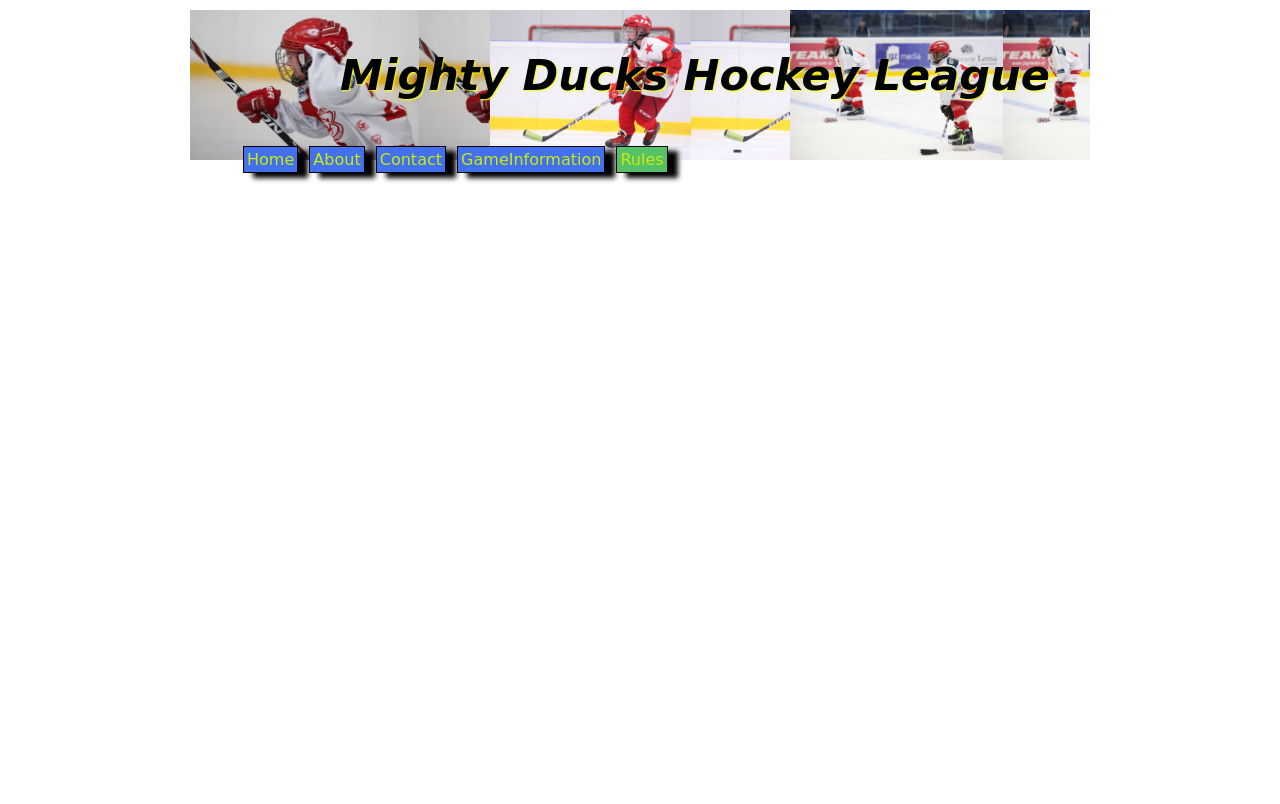
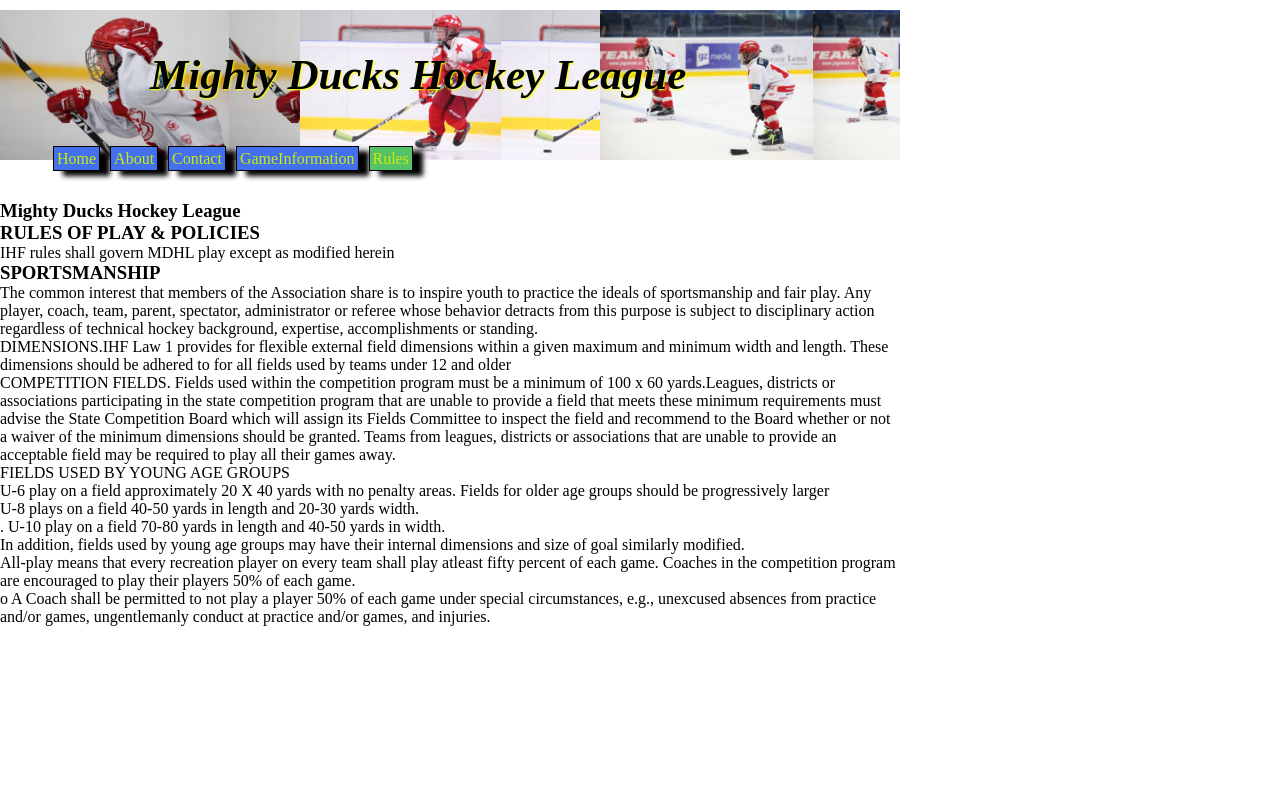
Before and after one commit to smg-code/Task-2--Sebastian-Gelves, a plain HTML site: page Rules.html in a window 1280 px wide. Shown: the top 804 px of the page. Drawn offline with Linux system fonts and the light colour scheme.

Commit message:
preparando la pagina rule, falta los estilos

```diff
--- a/Rules.html
+++ b/Rules.html
@@ -9,7 +9,6 @@
       <link rel="stylesheet" href="stylos/stylepersonal.css">
 </head>
 <body>
-    <div class="contenedor">
     <!--Encabezado -->
     <header>
         <div class="imgbaner1"></div>
@@ -30,13 +29,58 @@
             <img class="imagen1" src="design1_image2.jpg" alt="#">
         </div>
     </header>
+    <section>
+        <div>
+            <h3>Mighty Ducks Hockey League</h3>
+            <h3>RULES OF PLAY & POLICIES</h3>
+            <p>IHF rules shall govern MDHL play except as modified herein</p>
         </div>
- <section>
-    <h2>Mighty Ducks Hockey League
-        RULES OF PLAY & POLICIES
-        IHF rules shall govern MDHL play except as modified herein
-    </h2>
-
+        <div>
+            <h3>SPORTSMANSHIP</h3>
+            <p>
+                The common interest that members of the Association share is to inspire
+                youth to practice the ideals of sportsmanship and fair play. Any player, coach,
+                team, parent, spectator, administrator or referee whose behavior detracts from
+                this purpose is subject to disciplinary action regardless of technical hockey
+                background, expertise, accomplishments or standing.
+            </p>
+        </div>
+        <ol>
+            <li>DIMENSIONS.IHF Law 1 provides for flexible external field dimensions within
+                a given maximum and minimum width and length. These dimensions should be
+                adhered to for all fields used by teams under 12 and older</li>
+            <li>COMPETITION FIELDS. Fields used within the competition program must be
+                a minimum of 100 x 60 yards.Leagues, districts or associations participating in
+                the state competition program that are unable to provide a field that meets these
+                minimum requirements must advise the State Competition Board which will
+                assign its Fields Committee to inspect the field and recommend to the Board
+                whether or not a waiver of the minimum dimensions should be granted. Teams
+                from leagues, districts or associations that are unable to provide an acceptable
+                field may be required to play all their games away.</li>
+            <li>FIELDS USED BY YOUNG AGE GROUPS
+                <ol>
+                    <li>U-6 play on a field approximately 20 X 40 yards with no penalty areas. Fields
+                        for older age groups should be progressively larger</li>
+                    <li>U-8 plays on a field 40-50 yards in length and 20-30 yards width.</li>
+                    <li>. U-10 play on a field 70-80 yards in length and 40-50 yards in width.</li>
+                    <li> In addition, fields used by young age groups may have their internal
+                         dimensions and size of goal similarly modified.</li>
+                </ol>
+            </li>
+        </ol>
+        <div>
+            <p>
+                All-play means that every recreation player on every team shall play atleast
+                fifty percent of each game. Coaches in the competition program are encouraged
+                to play their players 50% of each game.
+            </p>
+            <ul>
+                <li> o A Coach shall be permitted to not play a player 50% of each game
+                under special circumstances, e.g., unexcused absences from practice
+                and/or games, ungentlemanly conduct at practice and/or games, and
+                injuries.</li>
+            </ul>
+        </div>
  </section>
  <footer>
 
```
Lines whose indentation alone changed are shown as unchanged.
